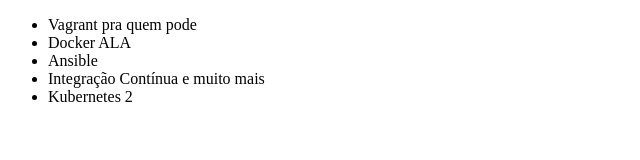
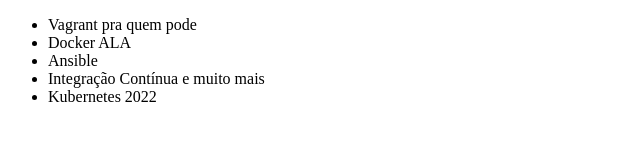
Before and after one commit to systemdev/gitlab, a plain HTML site: page index.html in a window 1280 px wide. Shown: the full height of the page, 0-640 px from the left. Drawn offline with Linux system fonts and the light colour scheme.

Commit message:
Alterando o titulo de Kubernetes

```diff
--- a/index.html
+++ b/index.html
@@ -10,7 +10,7 @@
         <li>Docker ALA</li>
         <li>Ansible</li>
         <li>Integração Contínua e muito mais</li>
-	<li>Kubernetes 2</li>
+	<li>Kubernetes 2022</li>
     </ul>
 </body>
 </html>
```
